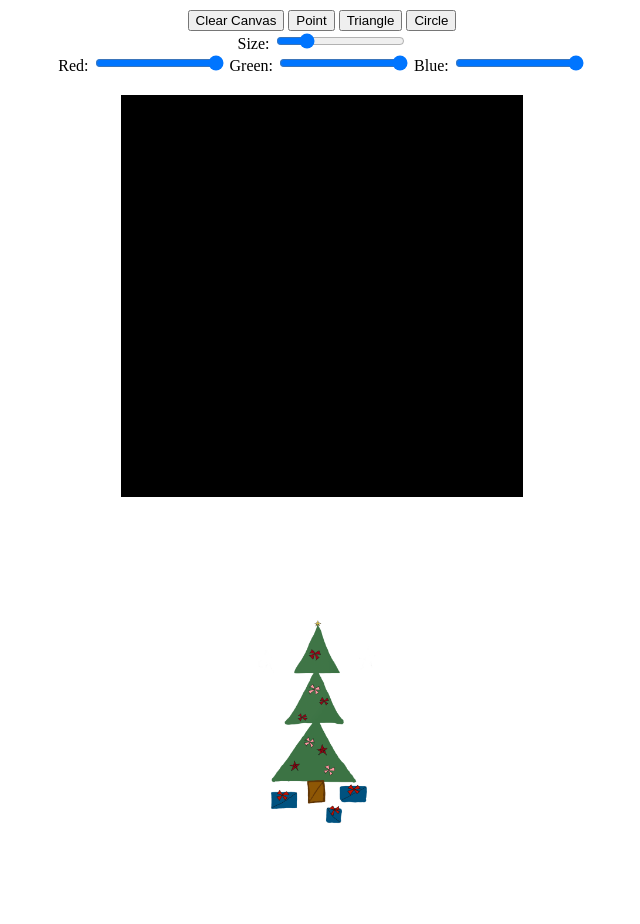
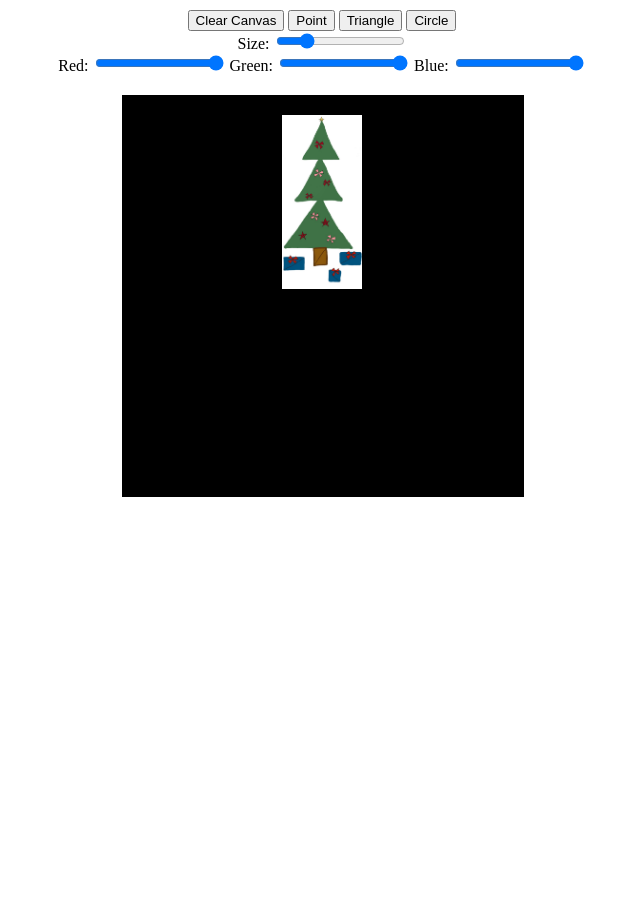
Before and after one commit to cyrusamalan/cse160-asgn1, a plain HTML site: page src/asg1.html in a window 1280 px wide. Shown: the whole page, without its empty margins (318-958 px from the left). After the commit the page ends 800 px from the top, so only its background shows below. Drawn offline with Linux system fonts and the light colour scheme.

Commit message:
adding file

```diff
--- a/src/asg1.html
+++ b/src/asg1.html
@@ -8,10 +8,18 @@
       border: 1px solid black;
       display: block;
       margin: 20px auto;
+      position: relative; /* Ensure proper layering */
     }
     .controls {
       text-align: center;
       margin: 10px;
+    }
+    #overlayImage {
+      position: absolute;
+      top: 20px; /* Adjust to align properly */
+      left: 50%; /* Center horizontally */
+      transform: translateX(-50%); /* Center adjustment */
+      pointer-events: none; /* Ensure clicks pass through */
     }
   </style>
 </head>
@@ -28,17 +36,15 @@
     Green: <input type="range" id="greenSlider" min="0" max="255" value="255">
     Blue: <input type="range" id="blueSlider" min="0" max="255" value="255">
   </div>
-  <canvas id="webgl" width="400" height="400"></canvas>
+  <div style="position: relative; width: 400px; margin: 0 auto;">
+    <canvas id="webgl" width="400" height="400"></canvas>
+    <img id="overlayImage" src="drawing.jpg" alt="Overlay Image" width="80">
+  </div>
   <script src="../lib/cuon-utils.js"></script>
   <script src="../lib/webgl-utils.js"></script>
   <script src="Point.js"></script>
   <script src="Triangle.js"></script>
   <script src="Circle.js"></script>
   <script src="asg1.js"></script>
-
-  <!-- Add PNG image to the bottom -->
-  <div style="text-align: center; margin-top: 20px;">
-    <img src="drawing.png" alt="Example PNG Image" width="300">
-  </div>
 </body>
 </html>
```
Also changed, not shown: src/drawing.jpg (added).
